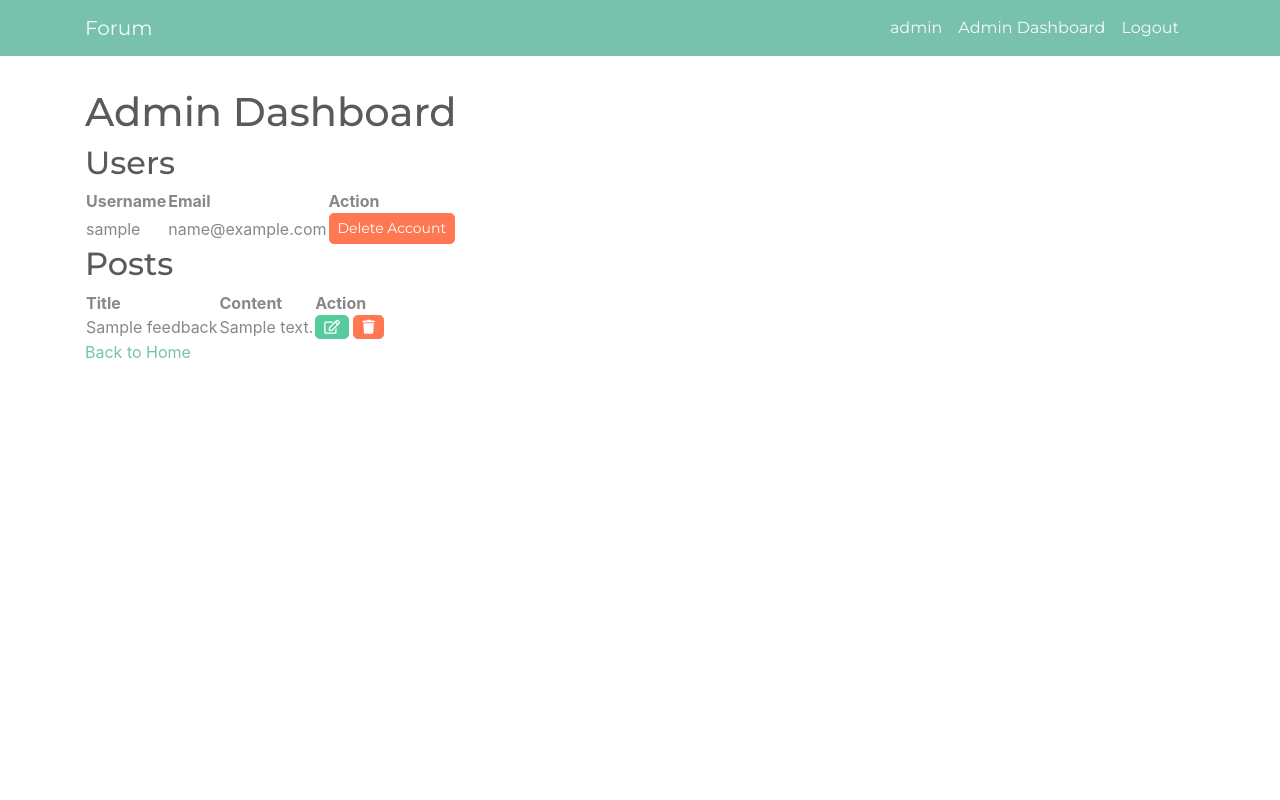
After one commit to dianahuang99/FormApp, a Flask app: page /admin/dashboard in a window 1280 px wide. The commit adds this page. Run offline with Flask 2, Linux system fonts and the light colour scheme; the visitor is signed in with stand-in values (Sample User, id 1); tables that the repository leaves empty hold one stand-in row (values such as "Sample post"); some libraries are stand-ins or nearby versions.

Commit message:
added admin routes

```diff
--- a/app.py
+++ b/app.py
@@ -1,4 +1,4 @@
-from flask import Flask, render_template, redirect, session, flash
+from flask import Flask, render_template, redirect, session, flash, request
 from regex import E
 from flask_debugtoolbar import DebugToolbarExtension
 from models import connect_db, db, User, Feedback
@@ -121,11 +121,18 @@ def show_feedback_form(username):
 
 @app.route("/users/<username>/delete", methods=["POST"])
 def delete_user(username):
-    session.pop("username")
-    user = User.query.filter_by(username=username).first()
-    db.session.delete(user)
-    db.session.commit()
-    flash("User deleted", "danger")
+    if session["username"] == "admin":
+        user = User.query.filter_by(username=username).first()
+        db.session.delete(user)
+        db.session.commit()
+        flash("User deleted by admin.", "success")
+        return redirect("/admin/dashboard")
+    else:
+        session.pop("username")
+        user = User.query.filter_by(username=username).first()
+        db.session.delete(user)
+        db.session.commit()
+        flash("User deleted", "danger")
     return redirect("/")
 
 
@@ -140,6 +147,11 @@ def edit_feedback_form(feedback_id):
         return redirect(f"/users/{session['username']}")
 
     feedback = Feedback.query.get(feedback_id)
+
+    if feedback.username != session["username"] and session["username"] != "admin":
+        flash("You do not have permission to edit this post.", "danger")
+        return redirect(f"/users/{session['username']}")
+
     form = FeedbackForm(obj=feedback)
 
     if form.validate_on_submit():
@@ -165,4 +177,14 @@ def delete_feedback(feedback_id):
     feedback = Feedback.query.get(feedback_id)
     db.session.delete(feedback)
     db.session.commit()
-    return redirect(f"/users/{feedback.username}")
+    return redirect(request.referrer)
+
+# admin routes
+@app.route("/admin/dashboard")
+def admin_dashboard():
+    if session["username"] != 'admin':
+        flash("You do not have permissions to this page.", "danger")
+        return redirect("/")
+    users = User.query.all()
+    posts = Feedback.query.all()
+    return render_template("admin_dashboard.html", users=users, posts=posts)
--- /dev/null
+++ b/templates/admin_dashboard.html
@@ -0,0 +1,66 @@
+{% extends 'base.html'  %}
+{% block title %}Admin Dashboard{% endblock %}
+
+{% block content %}
+
+<body>
+    <h1>Admin Dashboard</h1>
+
+    <h2>Users</h2>
+    <table>
+        <thead>
+            <tr>
+                <th>Username</th>
+                <th>Email</th>
+                <th>Action</th>
+            </tr>
+        </thead>
+        <tbody>
+            {% for user in users %}
+            <tr>
+                <td>{{ user.username }}</td>
+                <td>{{ user.email }}</td>
+                <td>
+                    <form action='/users/{{user.username}}/delete' style="display:inline;" method="POST">
+                        <button class="btn btn-sm btn-danger">Delete Account</button>
+                    </form>
+                </td>
+            </tr>
+            {% endfor %}
+        </tbody>
+    </table>
+
+    <h2>Posts</h2>
+    <table>
+        <thead>
+            <tr>
+                <th>Title</th>
+                <th>Content</th>
+                <th>Action</th>
+            </tr>
+        </thead>
+        <tbody>
+            {% for post in posts %}
+            <tr>
+                <td>{{ post.title }}</td>
+                <td>{{ post.content }}</td>
+                <td>
+                    <a style="display:inline; text-decoration: none;" href="/feedback/{{post.id}}/update">
+                        <button class="btn btn-sm btn-success"><i class="far fa-edit"></i></button>
+                    </a>
+
+
+                    <form action="/feedback/{{post.id}}/delete" style="display:inline;" method="POST">
+                        <button class="btn btn-sm btn-danger"><i class="fas fa-trash"></i></button>
+                    </form>
+                </td>
+            </tr>
+            {% endfor %}
+        </tbody>
+    </table>
+
+    <a href="/">Back to Home</a>
+</body>
+
+
+{% endblock %}
--- a/templates/base.html
+++ b/templates/base.html
@@ -14,6 +14,9 @@
         {% if session['username'] %}
         <li class="nav-item">
           <a class="nav-link pr-3 text-light" href="/users/{{session['username']}}">{{session['username']}}</a>
+        </li>
+        <li class="nav-item">
+          <a class="nav-link pr-3 text-light" href="/admin/dashboard">Admin Dashboard</a>
         </li>
         <li class="nav-item">
           <a class="nav-link pr-3 text-light" href="/logout">Logout</a>
--- a/templates/show_posts.html
+++ b/templates/show_posts.html
@@ -39,7 +39,7 @@
     <div class="card-body">
       <h5 class="card-title text-info">
         {{feedback.title}}
-        {% if session['username'] == feedback.user.username %}
+        {% if session['username'] == feedback.user.username or session['username'] == "admin" %}
         <a style="display:inline; text-decoration: none;" href="/feedback/{{feedback.id}}/update">
           <button class="btn btn-sm btn-success"><i class="far fa-edit"></i></button>
         </a>
--- a/templates/user_info.html
+++ b/templates/user_info.html
@@ -15,7 +15,7 @@
         Email: {{user.email}}
       </p>
 
-      {% if session['username'] == user.username %}
+      {% if session['username'] == user.username or session['username'] == "admin"%}
       <form action='/users/{{user.username}}/delete' style="display:inline;" method="POST">
         <button class="btn btn-sm btn-danger">Delete Account</button>
       </form>
@@ -68,7 +68,7 @@
     <div class="card-body">
       <h5 class="card-title text-info">
         {{feedback.title}}
-        {% if session['username'] == feedback.user.username %}
+        {% if session['username'] == feedback.user.username or session['username'] == "admin"%}
         <a style="display:inline; text-decoration: none;" href="/feedback/{{feedback.id}}/update">
           <button class="btn btn-sm btn-success"><i class="far fa-edit"></i></button>
         </a>
```
